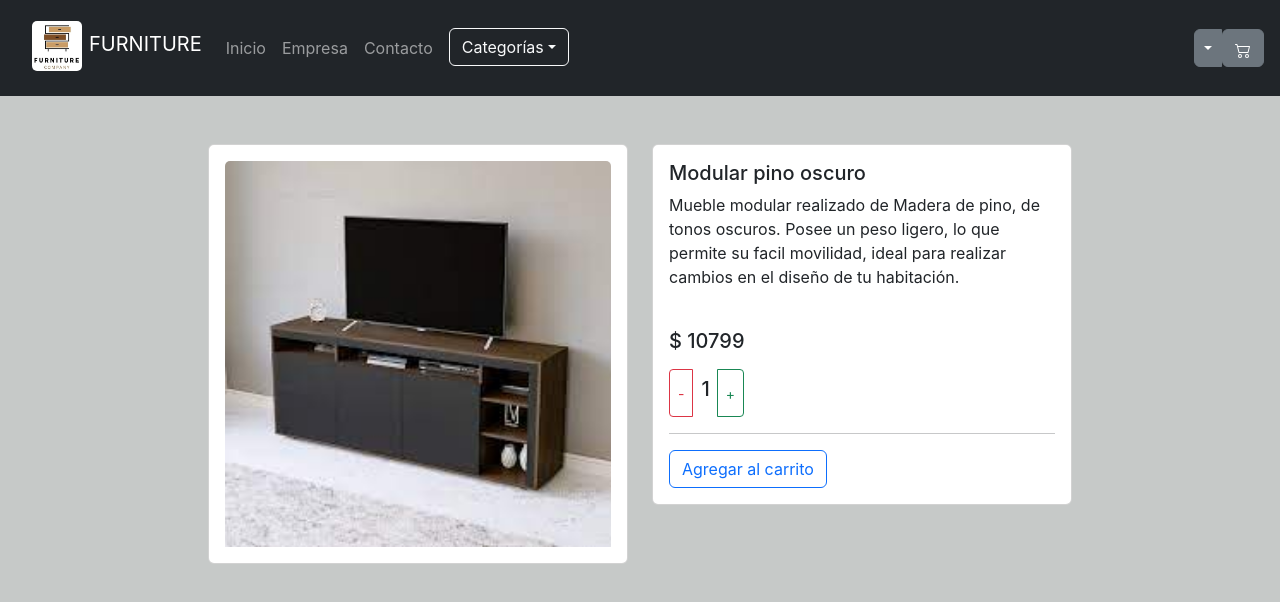
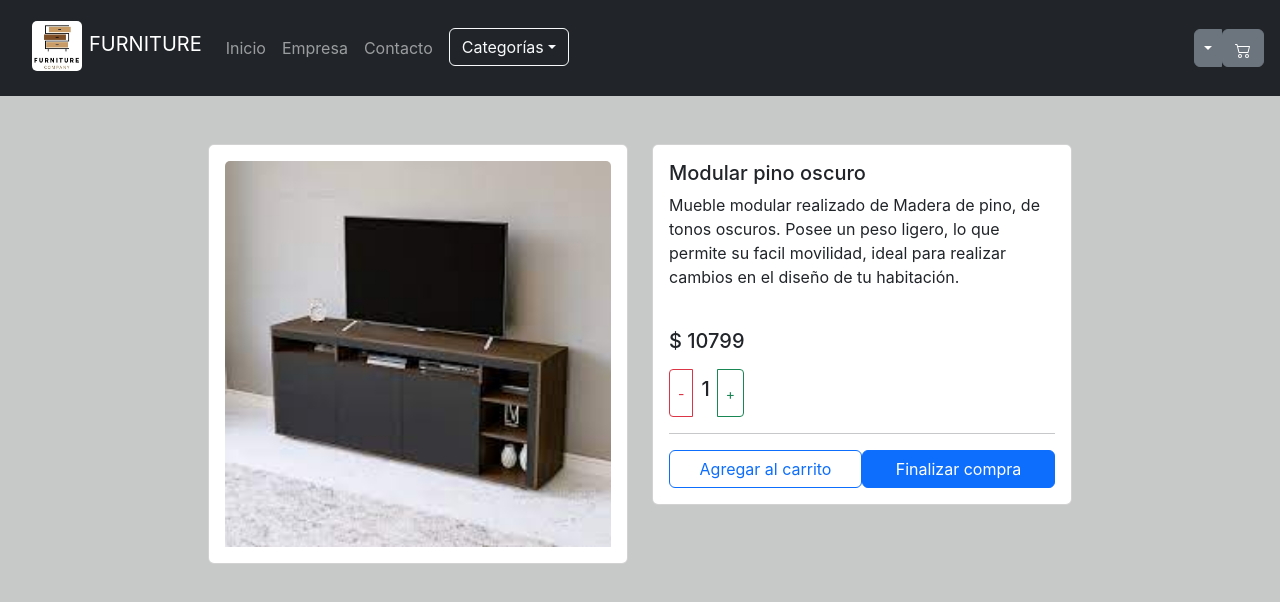
Before and after one commit to joseGiraudo/ecommerce-giraudo, a React (Create React App) app: page /detail/1 in a window 1280 px wide. Shown: the top 602 px of the page. Built offline with nearby package versions, Linux system fonts and the light colour scheme.

Commit message:
Avances de Cart

```diff
--- a/src/components/ItemCount.js
+++ b/src/components/ItemCount.js
@@ -1,6 +1,8 @@
 import React, { useState } from 'react';
+import { Link } from 'react-router-dom';
 
 const ItemCount = ({stock, initial, agregarProducto}) => {
+
     const [ contador, setContador ] = useState(initial);
 
     const sumarClick = () => {
@@ -21,8 +23,11 @@ const ItemCount = ({stock, initial, agregarProducto}) => {
                 <h5 className="p-2">{contador}</h5>
                 <button type="button" className="btn btn-outline-success btn-sm" onClick={sumarClick} >+</button>
             </div>
-                <hr/>
-                <button type="button" className="btn btn-outline-primary" onClick={() => (agregarProducto(contador))} >Agregar al carrito</button>
+            <hr/>
+            <div>
+                <button type="button" className="btn btn-outline-primary w-50" onClick={() => (agregarProducto(contador))} >Agregar al carrito</button>
+                <Link type="button" to="/cart" className="btn btn-primary w-50">Finalizar compra</Link>
+            </div>
         </div>
     )
 }
--- a/src/components/ItemDetail.js
+++ b/src/components/ItemDetail.js
@@ -6,7 +6,7 @@ const ItemDetail = ({ item }) => {
   const {id, title, price, image, description} = item;
 
   const agregarProducto = (cant) => {
-    console.log(`Agregar ${cant} de producto al carrito`);
+    console.log(`Agregar ${cant} ${title}, con id: ${id} al carrito`);
   }
 
   return (
--- a/src/components/NavBar.js
+++ b/src/components/NavBar.js
@@ -44,12 +44,13 @@ const NavBar = () => {
           <button type="button" className="btn btn-secondary dropdown-toggle dropdown-toggle-split" data-toggle="dropdown" aria-haspopup="true" aria-expanded="false">
             <span className="sr-only"></span>
           </button>
+
           <div className="dropdown-menu p-2 mt-5">
-            <NavLink className="dropdown-item" to="/category">Item 1</NavLink>
+            <NavLink className="dropdown-item" to="/cart">Item 1</NavLink>
             <div className="dropdown-divider"></div>
-            <NavLink className="dropdown-item" to="/category">Item 2</NavLink>
+            <NavLink className="dropdown-item" to="/cart">Item 2</NavLink>
             <div className="dropdown-divider"></div>
-            <NavLink className="dropdown-item" to="/category">Item 3</NavLink>
+            <NavLink className="dropdown-item" to="/cart">Item 3</NavLink>
           </div>
         </div>
         <Link to="/cart">
```
